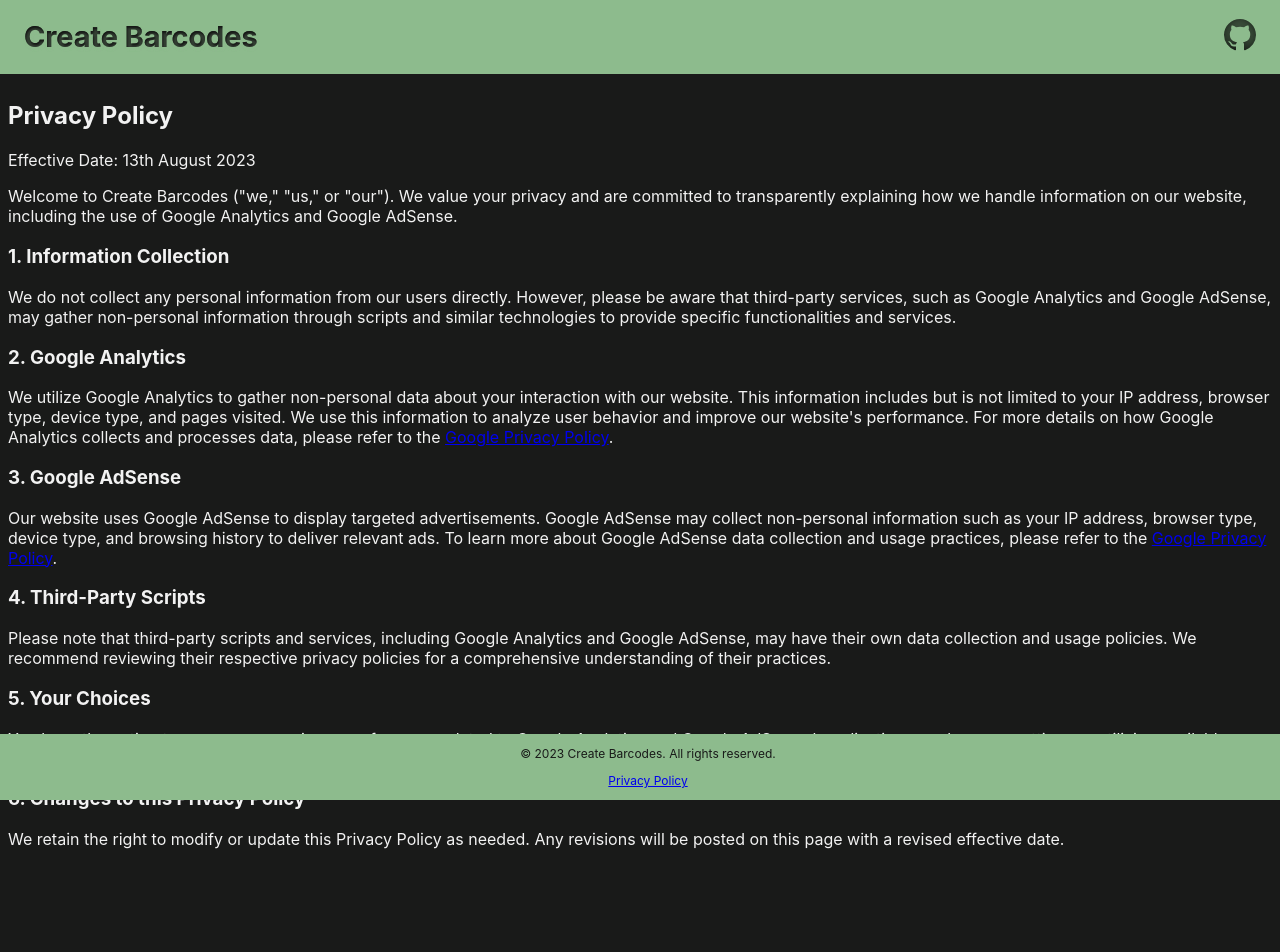
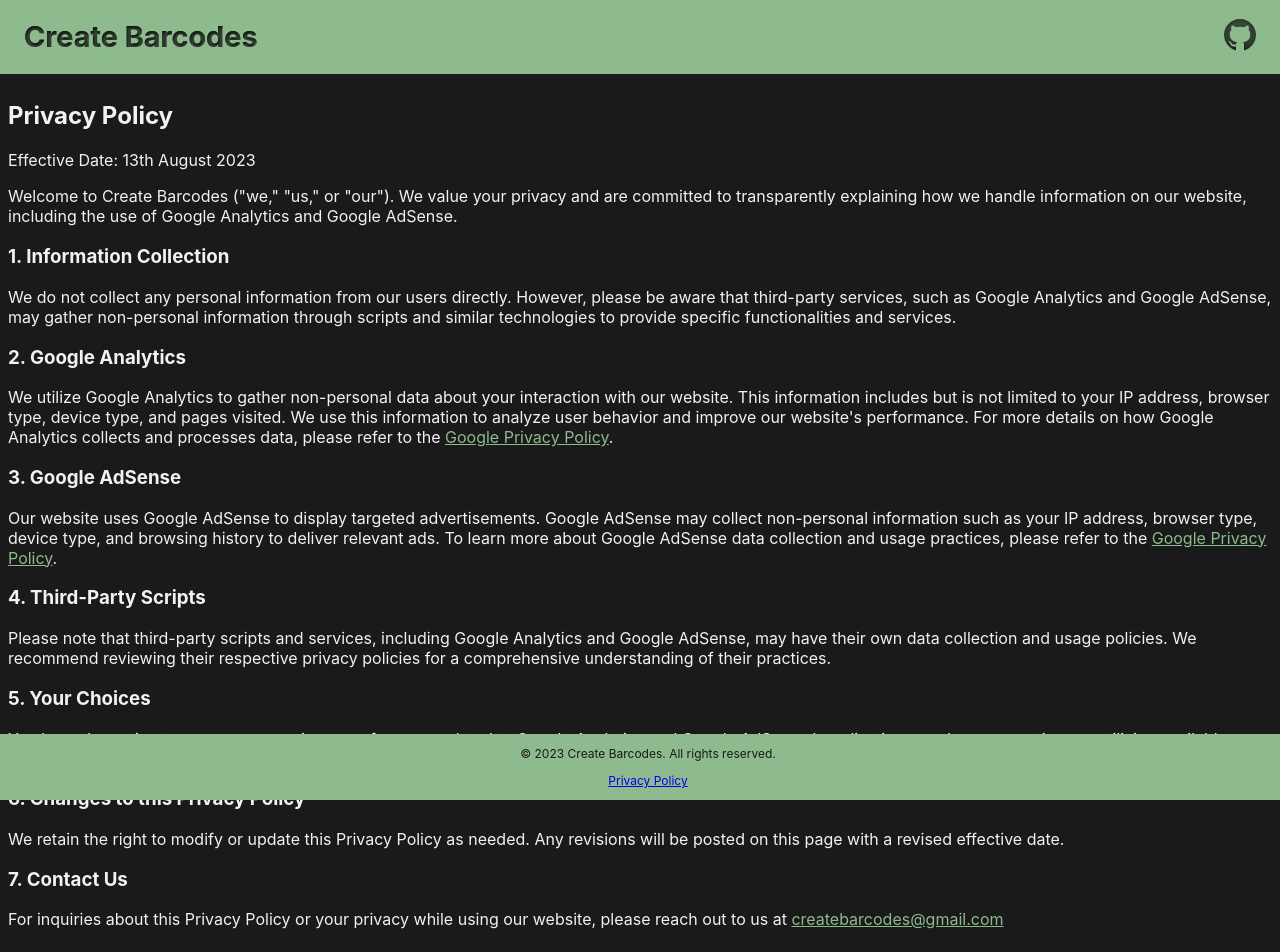
Before and after one commit to drewheasman/barcode-creator-react, a React app in the folder app/: page /privacy-policy in a window 1280 px wide. Shown: the top 952 px of the page. Built offline with nearby package versions, Linux system fonts and the light colour scheme.

Commit message:
Adsense (#25)
* Rebase conflict

* Fix s3 list bucket action

```diff
--- a/app/src/index.css
+++ b/app/src/index.css
@@ -214,6 +214,10 @@
 .privacy-policy {
   padding: 0.5rem;
   font-size: 1rem;
+
+  > p > a {
+    color: var(--color-active);
+  }
 }
 
 .type-options-container {
--- a/app/src/pages/PrivacyPolicy.tsx
+++ b/app/src/pages/PrivacyPolicy.tsx
@@ -52,6 +52,12 @@
         We retain the right to modify or update this Privacy Policy as needed.
         Any revisions will be posted on this page with a revised effective date.
       </p>
+      <h3>7. Contact Us</h3>
+      <p>
+        For inquiries about this Privacy Policy or your privacy while using our
+        website, please reach out to us at{" "}
+        <a href="mailto:createbarcodes@gmail.com">createbarcodes@gmail.com</a>
+      </p>
     </div>
   );
 }
```
Also changed, not shown: 2 other files (tests, documents, lock files or other folders).
